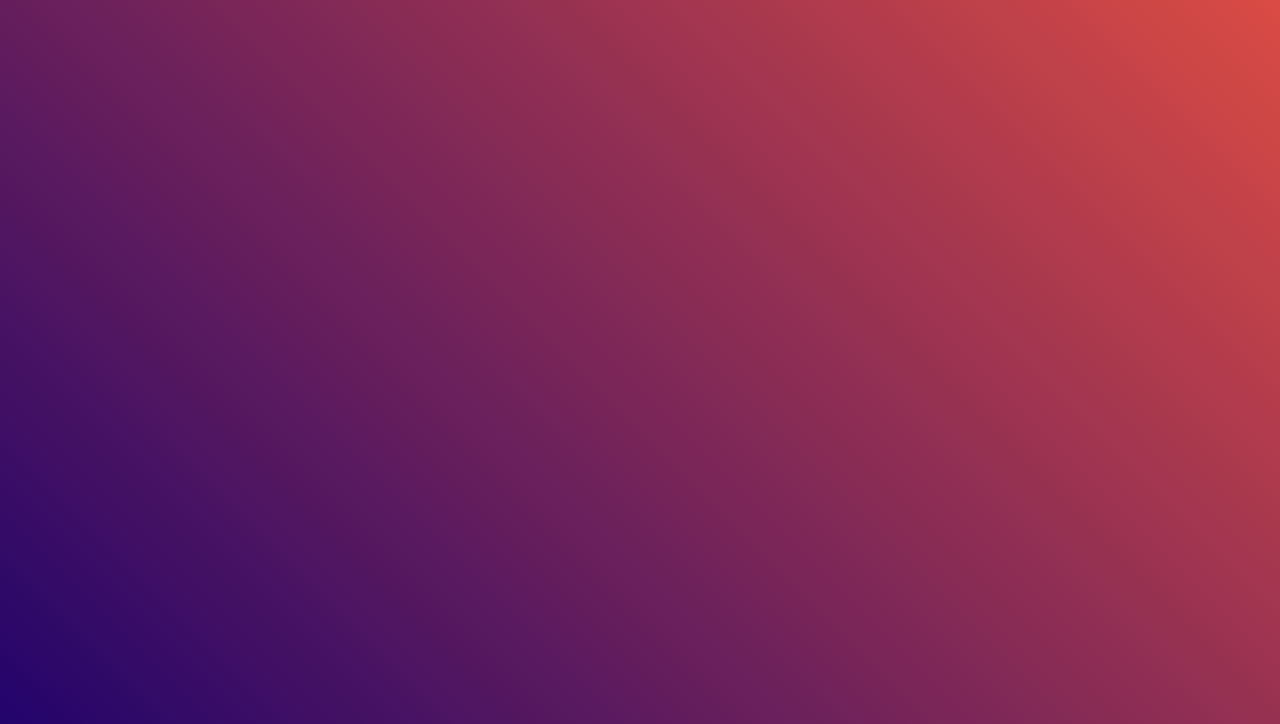
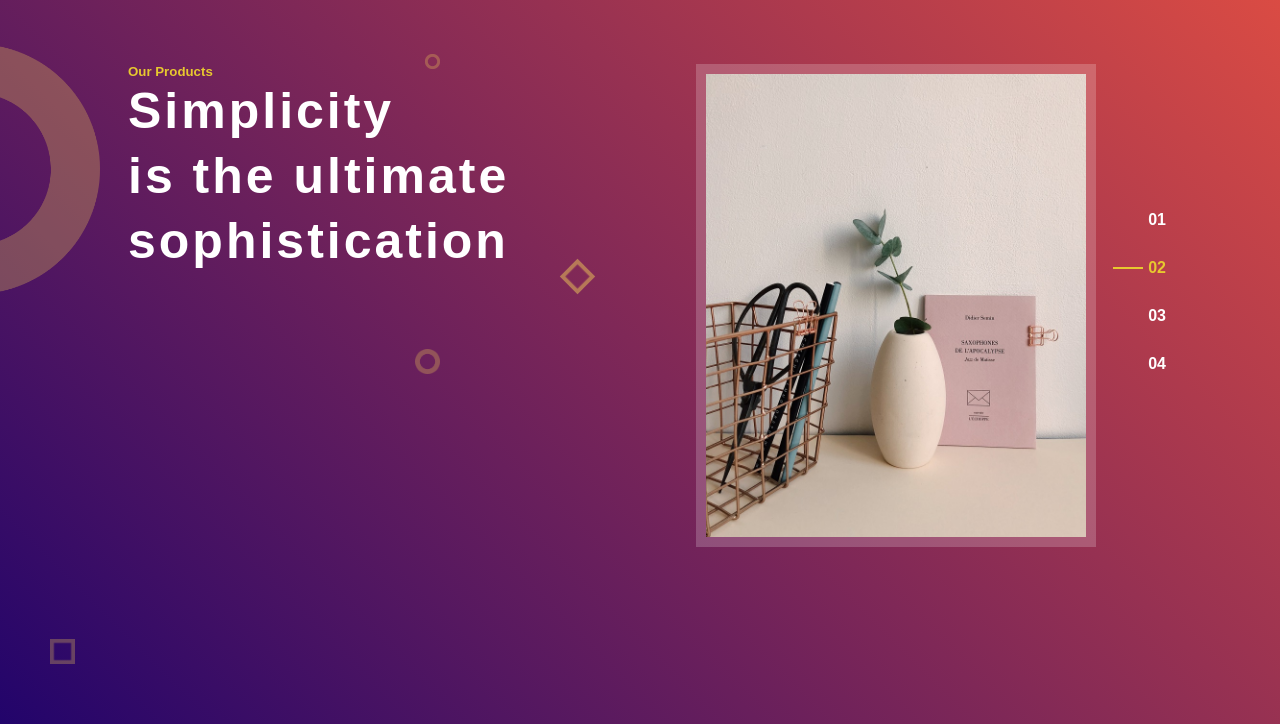
Before and after one commit to FaziletKosure/HTML_CSS, a plain HTML site: page Image_gallery/index.html in a window 1280 px wide. Shown: the part 76-800 px from the top of the page. Drawn offline with Linux system fonts and the light colour scheme.

Commit message:
image gallery project  ended

```diff
--- a/Image_gallery/index.html
+++ b/Image_gallery/index.html
@@ -20,6 +20,51 @@
         </nav>
         <img src="images/menu.png" alt="" class="menu-icon" />
       </div>
+      <div class="row">
+        <div class="col">
+          <dv class="text-box">
+            <h5>Our Products</h5>
+            <h1>
+              <b>Simplicity</b><br />
+              is the <b>ultimate</b> sophistication
+            </h1>
+          </dv>
+          <img src="images/circle.png" alt="" class="small-icon1" />
+          <img src="images/circle.png" alt="" class="small-icon2" />
+          <img src="images/square.png" alt="" class="small-icon3" />
+        </div>
+        <div class="col">
+          <div class="gallery-box">
+            <img src="images/pic1.jpg" id="gallery" />
+            <ul>
+              <li class="btn">01</li>
+              <li class="btn active">02</li>
+              <li class="btn">03</li>
+              <li class="btn">04</li>
+            </ul>
+          </div>
+        </div>
+      </div>
+      <img src="images/circle.png" alt="" class="small-icon4" />
+      <img src="images/square.png" alt="" class="small-icon5" />
     </div>
+    <script>
+      var btn = document.getElementsByClassName("btn");
+      var gallery = document.getElementById("gallery");
+      var images = new Array(
+        "images/pic1.jpg",
+        "images/pic2.jpg",
+        "images/pic3.jpg",
+        "images/pic4.jpg"
+      );
+      for (let i = 0; i < btn.length; i++) {
+        btn[i].onclick = function () {
+          gallery.src = images[i];
+          let current = document.getElementsByClassName("active");
+          current[0].className = current[0].className.replace("active", "");
+          this.className += " active";
+        };
+      }
+    </script>
   </body>
 </html>
--- a/Image_gallery/style.css
+++ b/Image_gallery/style.css
@@ -44,3 +44,108 @@ nav ul li a {
 nav ul li a:hover {
   color: yellow;
 }
+.row {
+  width: 80%;
+  min-height: 85vh;
+  margin: auto;
+  display: flex;
+  flex-wrap: wrap;
+}
+.col {
+  margin: 20px 0;
+  flex-basis: 50%;
+  min-width: 200px;
+  height: 100%;
+  position: relative;
+}
+.text-box h1 {
+  font-size: 50px;
+  font-weight: 10px;
+  letter-spacing: 3px;
+  line-height: 65px;
+}
+.text-box {
+  max-width: 300px;
+  margin-top: 100px;
+}
+.text-box h5 {
+  color: #e7c82f;
+}
+.gallery-box {
+  max-width: 400px;
+  position: relative;
+  margin: auto;
+}
+.gallery-box img {
+  width: 100%;
+  border: 10px solid rgba(255, 255, 255, 0.2);
+  box-sizing: border-box;
+}
+.gallery-box ul {
+  position: absolute;
+  right: -100px;
+  top: 50%;
+  transform: translateY(-50%);
+}
+.gallery-box ul li {
+  list-style: none;
+  font-size: 16px;
+  font-weight: bold;
+  padding: 0 30px;
+  margin-bottom: 30px;
+  cursor: pointer;
+  position: relative;
+}
+.gallery-box .active {
+  color: #e7c82f;
+}
+.gallery-box ul li::after {
+  content: "";
+  width: 30px;
+  height: 2px;
+  /* background: #e7c82f; */
+  background: transparent;
+
+  position: absolute;
+  top: 8px;
+  left: -5px;
+}
+.gallery-box .active::after {
+  background: #e7c82f;
+}
+.small-icon1 {
+  width: 15px;
+  position: absolute;
+  right: 200px;
+  top: -10px;
+  opacity: 0.3;
+}
+.small-icon2 {
+  width: 25px;
+  position: absolute;
+  right: 200px;
+  bottom: -100px;
+  opacity: 0.3;
+}
+.small-icon3 {
+  width: 25px;
+  position: absolute;
+  right: 50px;
+  top: 200px;
+  opacity: 0.5;
+  transform: rotate(45deg);
+}
+.small-icon4 {
+  width: 250px;
+  position: absolute;
+  top: 120px;
+  left: -150px;
+  opacity: 0.3;
+}
+.small-icon5 {
+  width: 25px;
+  position: absolute;
+  bottom: 60px;
+  left: 50px;
+  opacity: 0.3;
+}
```
